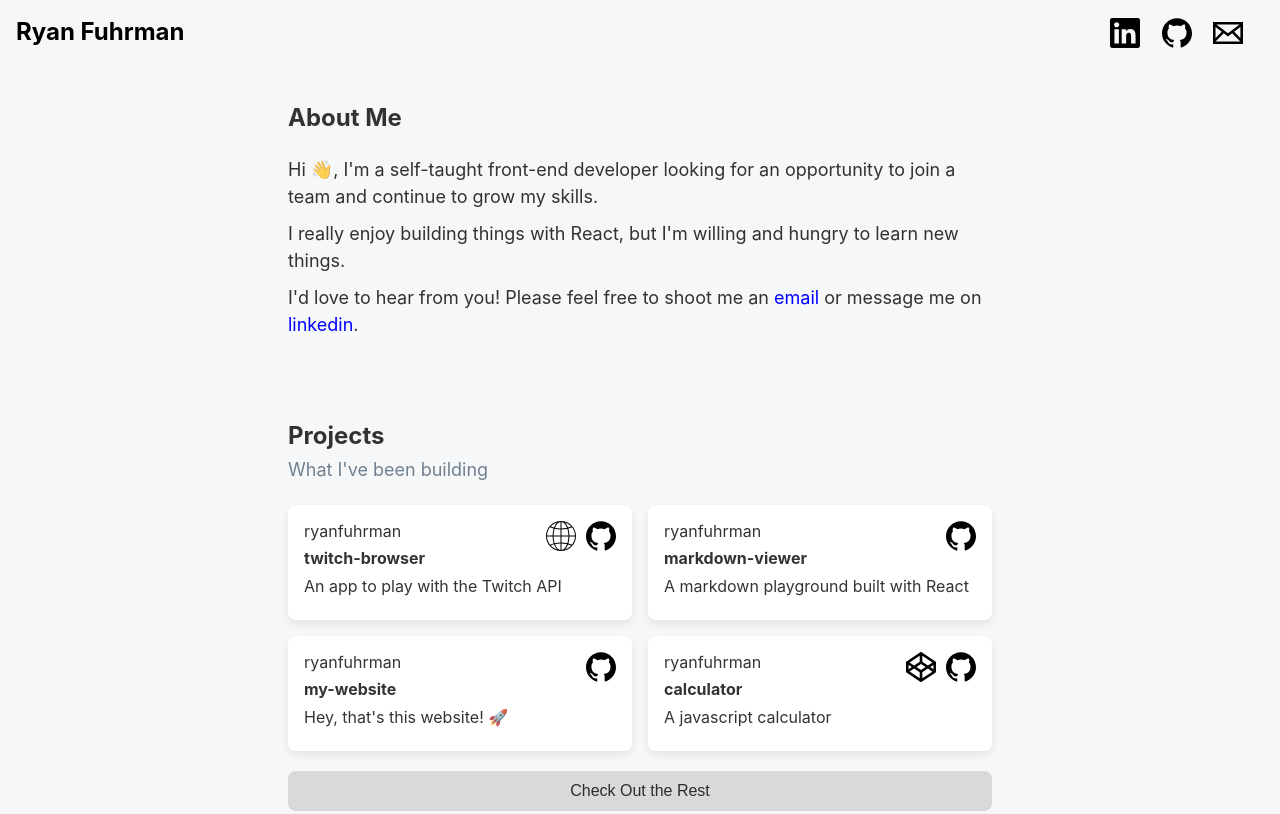
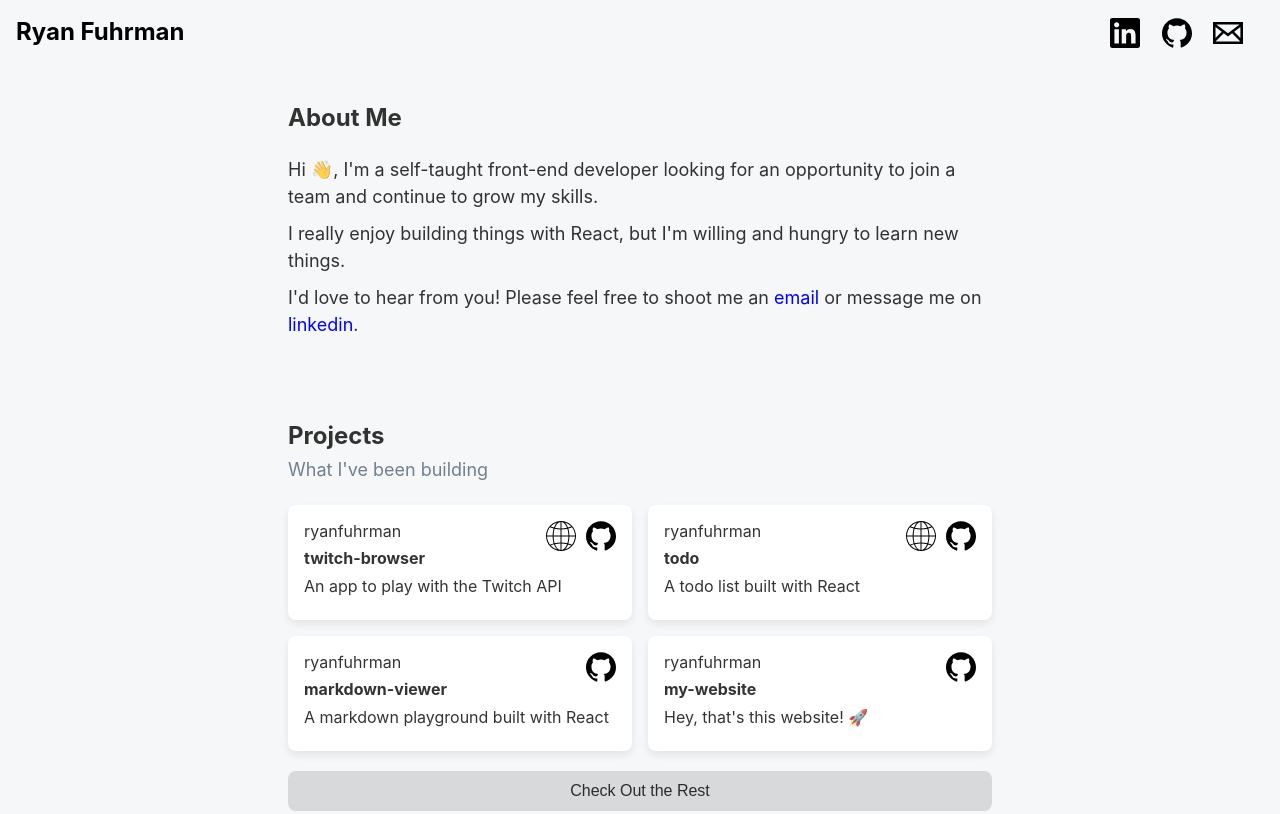
Before and after one commit to ryanfuhrman/my-website, a Gatsby site: page / in a window 1280 px wide. Shown: the top 814 px of the page. Built offline with nearby package versions, Linux system fonts and the light colour scheme; Gatsby itself is replaced by a stand-in of ours; no server answers.

Commit message:
Updated projects

```diff
--- a/src/components/Projects.js
+++ b/src/components/Projects.js
@@ -22,6 +22,15 @@ function Projects() {
           codepenLink=""
         />
         <Project
+          className="todo project"
+          owner="ryanfuhrman"
+          name="todo"
+          desc="A todo list built with React"
+          liveLink="https://todo.ryanfuhrman.me"
+          githubProjectLink="https://github.com/ryanfuhrman/react-todo"
+          codepenLink=""
+        />
+        <Project
           className="markdown-viewer project"
           owner="ryanfuhrman"
           name="markdown-viewer"
@@ -36,14 +45,6 @@ function Projects() {
           desc="Hey, that's this website! 🚀"
           githubProjectLink="https://github.com/ryanfuhrman/my-website"
           codepenLink=""
-        />
-        <Project
-          className="calculator project"
-          owner="ryanfuhrman"
-          name="calculator"
-          desc="A javascript calculator"
-          githubProjectLink="https://github.com/ryanfuhrman/calculator"
-          codepenLink="https://codepen.io/ryanfuhrman/full/jZzooK"
         />
       </div>
 
```
